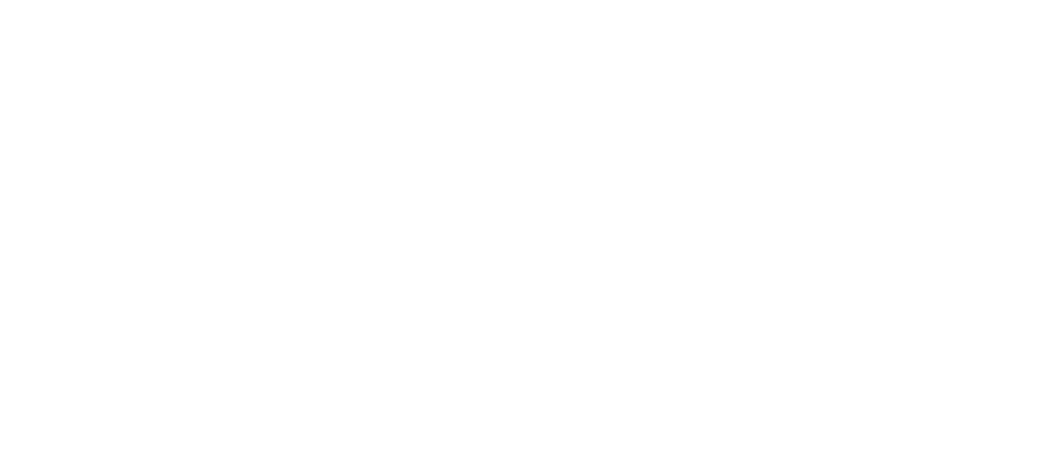
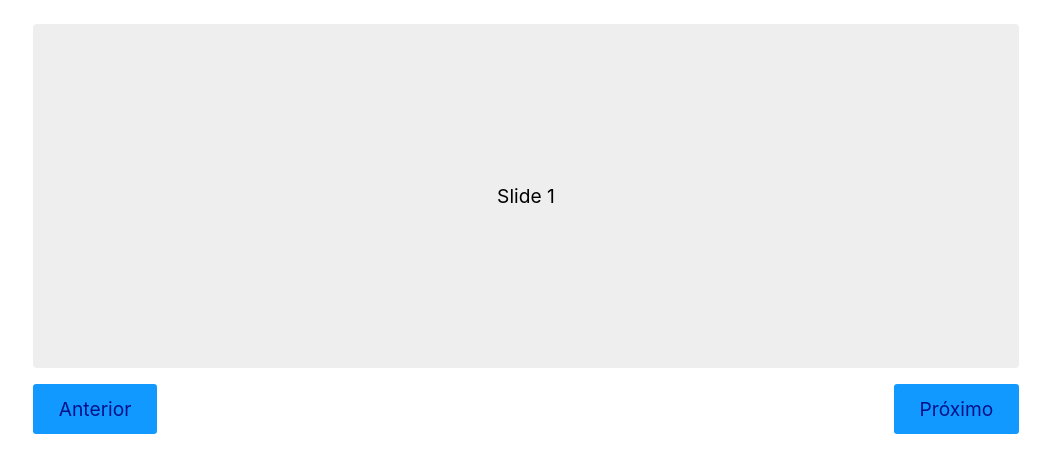
Before and after one commit to MarcioTomaz/React-origamid, a React (Create React App) app: page / in a window 1280 px wide. Shown: the top 472 px of the page, without its empty margins (114-1164 px from the left). Built offline with nearby package versions, Linux system fonts and the light colour scheme.

Commit message:
add Slides

```diff
--- a/src/App.js
+++ b/src/App.js
@@ -1,10 +1,27 @@
 
 import React from "react";
+import Slide from "./Slide";
 
 const App = () => {
 
+  const slides = [
+    {
+      id: 'slide1',
+      text: 'Slide 1',
+    },
+    {
+      id: 'slide2',
+      text: 'Slide 2',
+    },
+    {
+      id: 'slide3',
+      text: 'Slide 3',
+    },
+  ];
+
   return(
     <>
+      <Slide slides={slides}/>
     </>
   )
 }
--- /dev/null
+++ b/src/Slide.js
@@ -0,0 +1,49 @@
+import React from 'react'
+import styles from './Slide.module.css';
+
+const Slide = ({slides}) => {
+
+  const [ active, setActive ] = React.useState(0);
+  const [ position, setPosition ] = React.useState(0);
+  const contentRef = React.useRef();
+
+  React.useEffect( () => {
+    const {width} = contentRef.current.getBoundingClientRect();//  vai pegar o positionamento e o tamanho do obj
+    setPosition( - (width * active))
+  }, [active]);
+
+
+  function slidePrev(){
+    if( active > 0){
+     setActive(active - 1);
+    }
+  }
+
+  function slideNext(){
+    if( active < slides.length -1 ){
+     setActive(active + 1);
+    }
+  }
+
+  return (
+    <section className={styles.container}>
+      <div
+        ref={contentRef}
+        className={styles.content}
+        style={{transform: `translateX(${position}px)`}}>
+          {slides.map(slide =>
+            <div
+              className={styles.item}
+              key={slide.id}>
+                {slide.text}
+          </div>)}
+      </div>
+      <nav className={styles.nav}>
+        <button onClick={slidePrev}>Anterior</button>
+        <button onClick={slideNext}>Próximo</button>
+      </nav>
+    </section>
+  )
+}
+
+export default Slide
--- /dev/null
+++ b/src/Slide.module.css
@@ -0,0 +1,26 @@
+.container {
+  overflow: hidden;
+}
+
+.content {
+  display: flex;
+  z-index: 100;
+  transition: transform 0.3s ease;
+}
+
+.item {
+  flex-shrink: 0;
+  width: 80%;
+  margin: 0 10%;
+  border-radius: 4px;
+  background-color: #eee;
+  text-align: center;
+  padding: 10rem 0;
+}
+
+.nav {
+  display: flex;
+  justify-content: space-between;
+  width: 80%;
+  margin: 1rem auto;
+}
```
